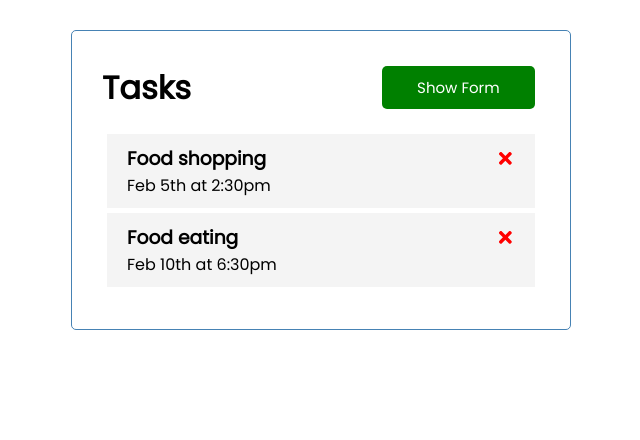
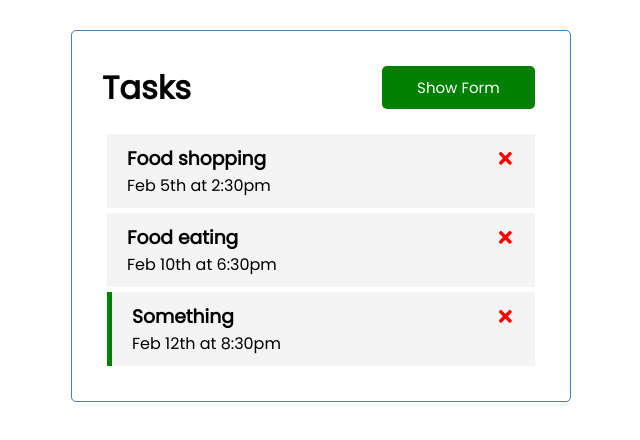
Before and after one commit to tkozemzak/react-task-tracker, a React (Create React App) app: page / in a window 1280 px wide. Shown: the top 440 px of the page, without its empty margins (319-959 px from the left). Built offline with nearby package versions, Linux system fonts and the light colour scheme; data requests are answered from the project's data file.

Commit message:
add json-server for dummy db

```diff
--- /dev/null
+++ b/db.json
@@ -0,0 +1,22 @@
+{
+  "tasks": [
+    {
+      "id": 1,
+      "text": "Food shopping",
+      "day": "Feb 5th at 2:30pm",
+      "reminder": false
+     },
+     {
+      "id": 2,
+      "text": "Food eating",
+      "day": "Feb 10th at 6:30pm",
+      "reminder": false
+     },
+     {
+      "id": 3,
+      "text": "Something",
+      "day": "Feb 12th at 8:30pm",
+      "reminder": true
+     }
+  ]
+}
--- a/package.json
+++ b/package.json
@@ -6,6 +6,7 @@
     "@testing-library/jest-dom": "^5.11.9",
     "@testing-library/react": "^11.2.3",
     "@testing-library/user-event": "^12.6.0",
+    "json-server": "^0.16.3",
     "react": "^17.0.1",
     "react-dom": "^17.0.1",
     "react-icons": "^4.1.0",
@@ -16,7 +17,8 @@
     "start": "react-scripts start",
     "build": "react-scripts build",
     "test": "react-scripts test",
-    "eject": "react-scripts eject"
+    "eject": "react-scripts eject",
+    "server": "json-server --watch db.json --port 5000"
   },
   "eslintConfig": {
     "extends": [
--- a/src/App.js
+++ b/src/App.js
@@ -1,27 +1,31 @@
 import Header from './components/Header';
 import Tasks from './components/Tasks';
 import AddTask from './components/AddTask';
-import { useState } from 'react';
+import { useState, useEffect } from 'react';
 
 
 function App() {
 
   const [showForm, setShowForm] = useState(false)
 
-  const [tasks, setTasks] = useState([
-    {
-     id: 1,
-     text: 'Food shopping',
-     day: 'Feb 5th at 2:30pm',
-     reminder: false,
-    },
-    {
-     id: 2,
-     text: 'Food eating',
-     day: 'Feb 10th at 6:30pm',
-     reminder: false,
-    },
- ])
+  const [tasks, setTasks] = useState([])
+
+    useEffect(() => {
+      const getTasks = async () => {
+        const tasksFromServer = await fetchTasks()
+        setTasks(tasksFromServer)
+      }
+    getTasks()
+  }, [])
+
+  //fetch tasks from json-server
+  const fetchTasks = async () => {
+    const res = await fetch('http://localhost:5000/tasks')
+    const data = await res.json()
+    console.log("data from json-server: ", data);
+    return data;
+  }
+
 
  //Add task
  const addTask = (task) => {
```
Also changed, not shown: 1 other file (tests, documents, lock files or other folders).
